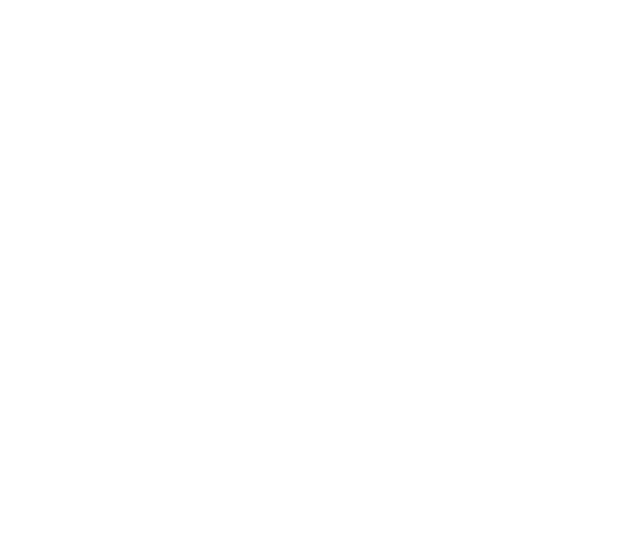
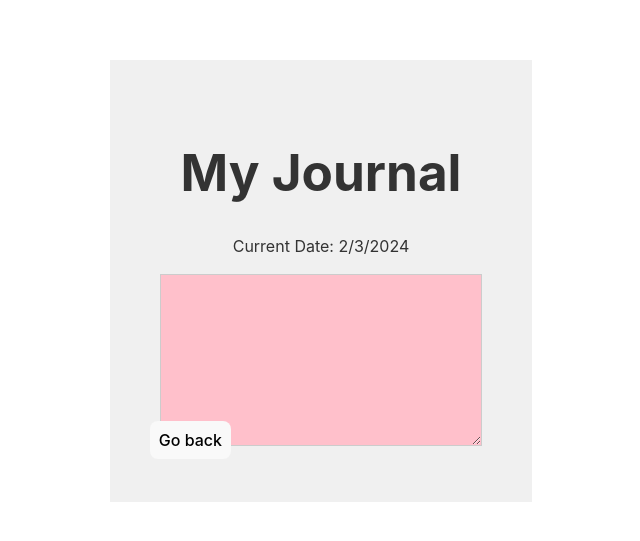
Before and after one commit to AndrewTran03/Tranquility-App---VTHackViolet---Spring2024, a React (Vite) app in the folder client/: page /journal in a window 1280 px wide. Before the commit this address had no page. Shown: the part 119-660 px from the top of the page, without its empty margins (319-959 px from the left). Built offline with nearby package versions, Linux system fonts and the light colour scheme.

Commit message:
Added Andy's changes (still need formatting)

```diff
--- a/client/src/AppRouter.tsx
+++ b/client/src/AppRouter.tsx
@@ -4,6 +4,7 @@
 import Welcome from "./components/Welcome.tsx";
 import PrevJournal from "./components/PrevJournal.tsx";
 import Breathing from "./components/Breathing.tsx";
+import Journal from "./components/Journal.tsx";
 
 const AppRouter: React.FC = () => {
   return (
@@ -14,6 +15,7 @@
           <Route path="/welcome" element={<Welcome />} />
           <Route path="/prev_journal" element={<PrevJournal />}></Route>
           <Route path="/breathing" element={<Breathing />} />
+          <Route path="/journal" element={<Journal />} />
         </Routes>
       </Router>
     </>
--- /dev/null
+++ b/client/src/components/Journal.tsx
@@ -0,0 +1,34 @@
+import React from "react";
+import { useNavigate } from "react-router-dom";
+
+const Journal: React.FC = () => {
+  const [inputText, setInputText] = React.useState('');
+  const [currentDate] = React.useState(new Date());
+  const navigate = useNavigate();
+
+  const handleInputChange = (e: React.ChangeEvent<HTMLTextAreaElement>) => {
+    setInputText(e.target.value);
+  };
+
+  const handleNavigateToWelcome = () => {
+    navigate("/welcome");
+  };
+
+  return (
+    <div style={{ background: '#f0f0f0', padding: '50px' }}>
+      <h1 style={{ color: '#333'}}>My Journal</h1>
+      <p style={{ color: '#333'}}>Current Date: {currentDate.toLocaleDateString()}</p>
+      <textarea
+        value={ inputText}
+        onChange={handleInputChange}
+        style={{ width: '300px', height: '150px', background: '#ffc0cb', border: '1px solid #ccc', padding: '10px', color: '#333' }}
+      />
+      <button onClick={handleNavigateToWelcome}
+        style={{ position: 'absolute', top: '540px', right: '730px', padding: '8px' }}>
+        Go back
+      </button>
+    </div>
+  );
+};
+
+export default Journal;
```
